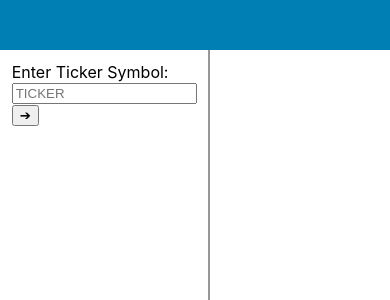
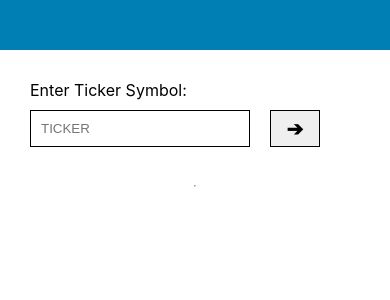
Before and after one commit to tzhang-SSR/stock-checker, a React (Create React App) app: page / in a window 390 px wide. Shown: the top 300 px of the page. Built offline with nearby package versions, Linux system fonts and the light colour scheme; no server answers.

Commit message:
added responsive features and stlying to the serachbar

```diff
--- a/src/App.css
+++ b/src/App.css
@@ -14,9 +14,42 @@
 	width: 50vw;
 	padding: 3%;
 }
+
 .graph {
 	width: 50vw;
-	height: 200px;
+}
+.search-form {
+	display: flex;
+	margin-top: 10px;
+}
+
+.search-form input{
+	border: solid 1px;
+}
+
+.search-form:active input,
+.search-form:focus input {
+	outline: none !important;
+	border-color: #007fb5;
+}
+.search-form:active input[type='submit'],
+.search-form:focus input[type='submit'] {
+	color: #007fb5;
+}
+
+.form-input {
+	width: 60%;
+	max-width: 400px;
+	margin-right: 20px;
+	outline: none;
+	padding: 10px;
+}
+
+.form-btn {
+	padding: 5px;
+	width: 50px;
+	font-size: 20px;
+	font-weight: bold;
 }
 
 .search-result {
@@ -34,7 +67,7 @@
 }
 .result-figures .company {
 	font-size: 30px;
-  padding-right: 1px;
+	padding-right: 1px;
 }
 .result-figures .currPrice {
 	font-size: 28px;
@@ -52,3 +85,35 @@
 	display: inline-block;
 	color: #006b00;
 }
+.graph div{
+	margin: 0 auto;
+	max-width: 100%;
+}
+
+@media only screen and (max-width: 1000px) {
+	.main{
+		flex-direction: column;
+	}
+	.search, .graph{
+		width: auto;
+	}
+	.search{
+		border: none;
+		height: auto;
+	}
+	.result-figures{
+		width: 100%;
+	}
+}
+
+@media only screen and (max-width: 600px) {
+	.search{
+		padding: 30px;
+	}
+	.result-figures {
+		flex-direction: column;
+	}
+	.quoteData {
+		margin-top: 20px;
+	}
+}
--- a/src/App.js
+++ b/src/App.js
@@ -39,16 +39,34 @@ class App extends Component {
     }
   }
 
-  onSearch = () => {
+  validateInput = () => {
+    let symbols = localStorage.getItem('symbols').split(',')
+    if (symbols.includes(this.state.query)) {
+      return true
+    }
+    else {
+      this.setState({
+        isInvalid: true,
+        errorText: 'Not a valid Ticker Symbol. Please try another word',
+        query: ''
+      })
+      return false
+    }
+  }
+
+  onSearch = (e) => {
+    e.preventDefault()
+    if (this.validateInput()) {
       const param = `?q=${this.state.query}&token=${process.env.REACT_APP_API_KEY}`
       let response = getSymbol(param)
       let resolved = response.then(res => this.checkResult(res.result))
       let error = resolved.catch(e => {
         if (e) {
           console.log(e)
-        this.setState({ isInvalid: true, errorText: "E" })
+          this.setState({ isInvalid: true, errorText: e })
         }
       })
+    }
   }
 
   checkResult = (result) => {
@@ -103,7 +121,6 @@ class App extends Component {
       let data = [new Date(res.t[i] * 1000), res.c[i]]
       dataPoints.push(data)
     }
-
     this.setState({ dataPoints })
   }
 
@@ -128,10 +145,12 @@ class App extends Component {
         <div className="main">
           <div className="search">
             <div>Enter Ticker Symbol:</div>
-            <input type="text" placeholder="TICKER"
+            <form className="search-form" onSubmit={this.onSearch}>
+              <input className="form-input" type="text" placeholder="TICKER"
                 value={query}
                 onChange={e => this.setState({ query: e.target.value, showResult: false })} />
-            <button onClick={this.onSearch}>&#10132;</button>
+              <input className="form-btn" type="submit" value="&#10132;" />
+            </form>
             {
               isInvalid
                 ? <p>{errorText}</p>
@@ -143,6 +162,7 @@ class App extends Component {
                   quoteData={quoteData} />
             }
           </div>
+          <hr className="vertical" />
           <div className="graph">
             {dataNotEmpty &&
               <GraphChart dataPoints={dataPoints} />
--- a/src/components/GraphChart.js
+++ b/src/components/GraphChart.js
@@ -4,18 +4,18 @@ export default function GraphChart({ dataPoints }) {
     return (
         <Chart
             width={'600px'}
-            height={'400px'}
+            // height={'400px'}
             chartType="LineChart"
-            loader={<div>Loading Chart</div>}
+            loader={<div className="chart">Loading Chart</div>}
             data={[
-                ['x', 'Closing Prices']
+                ['', '']
             ].concat(dataPoints)}
             options={{
                 hAxis: {
                     title: '',
                 },
                 vAxis: {
-                    title: 'Sotck Price',
+                    title: '',
                 },
             }}
             rootProps={{ 'data-testid': '1' }}
```
Lines whose indentation alone changed are shown as unchanged.
